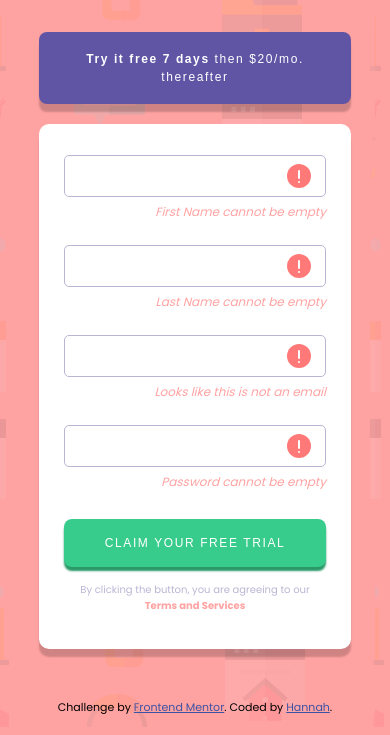
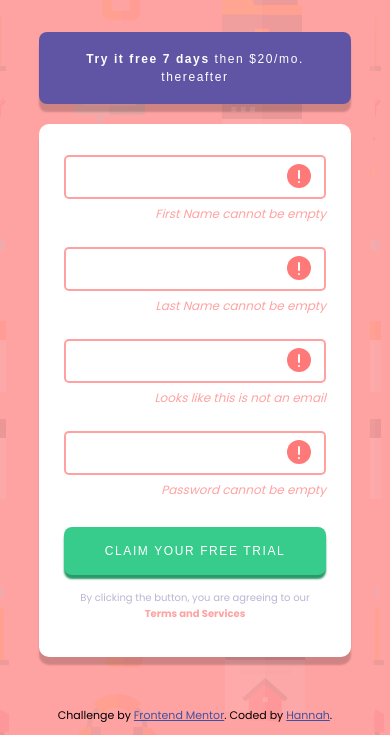
Before and after one commit to hannah-saurusrex/intro-with-signup-form, a website: page app/index.html in a window 390 px wide. Both pictures are taken after a click on the button "CLAIM YOUR FREE TRIAL". Shown: the part 250-985 px from the top of the page. Drawn offline with Linux system fonts and the light colour scheme.

Commit message:
refined error styles to include red border and red text

```diff
--- a/app/assets/styles/styles.css
+++ b/app/assets/styles/styles.css
@@ -157,6 +157,11 @@ input[type=text] {
       box-shadow: none;
   }
 
+  .submitted:invalid {
+    border: 2px solid var(--red);
+    color: var(--red);
+  }
+
   .submitted:invalid + .warning-icon {
       display: block;
   }
@@ -182,6 +187,7 @@ input[type=text] {
     body {
         background: url("/assets/images/bg-intro-mobile.png");
         background-color: var(--red);
+        background-size: auto;
       }
 
     .main {
--- a/app/temp/styles/styles.css
+++ b/app/temp/styles/styles.css
@@ -135,6 +135,10 @@ input[type=text]:focus {
 .form-input:invalid {
   box-shadow: none; }
 
+.submitted:invalid {
+  border: 2px solid var(--red);
+  color: var(--red); }
+
 .submitted:invalid + .warning-icon {
   display: block; }
 
@@ -154,7 +158,8 @@ input[type=text]:focus {
   /* mobile styles based on style-guide doc */
   body {
     background: url("/assets/images/bg-intro-mobile.png");
-    background-color: var(--red); }
+    background-color: var(--red);
+    background-size: auto; }
   .main {
     display: grid;
     grid-gap: 25px;
```
